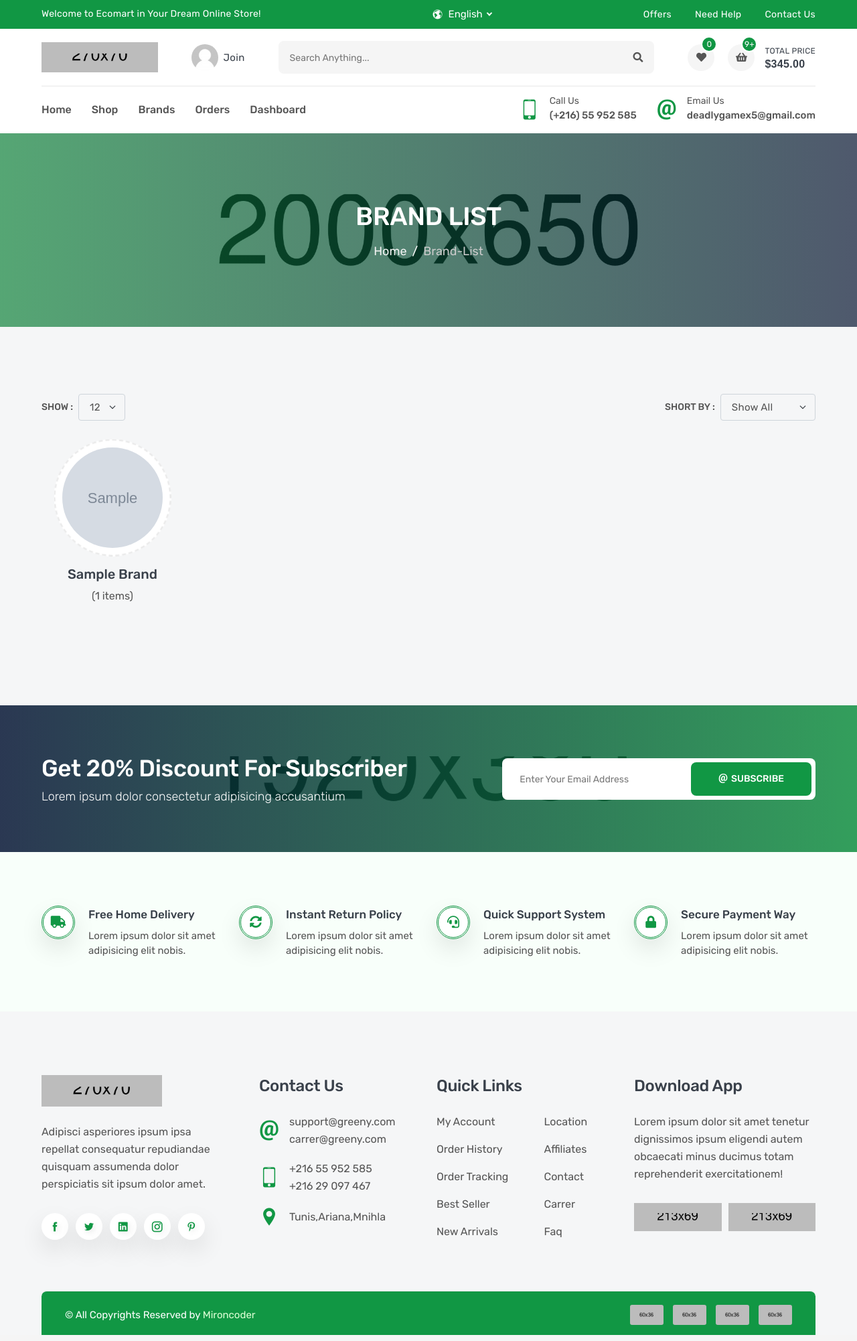
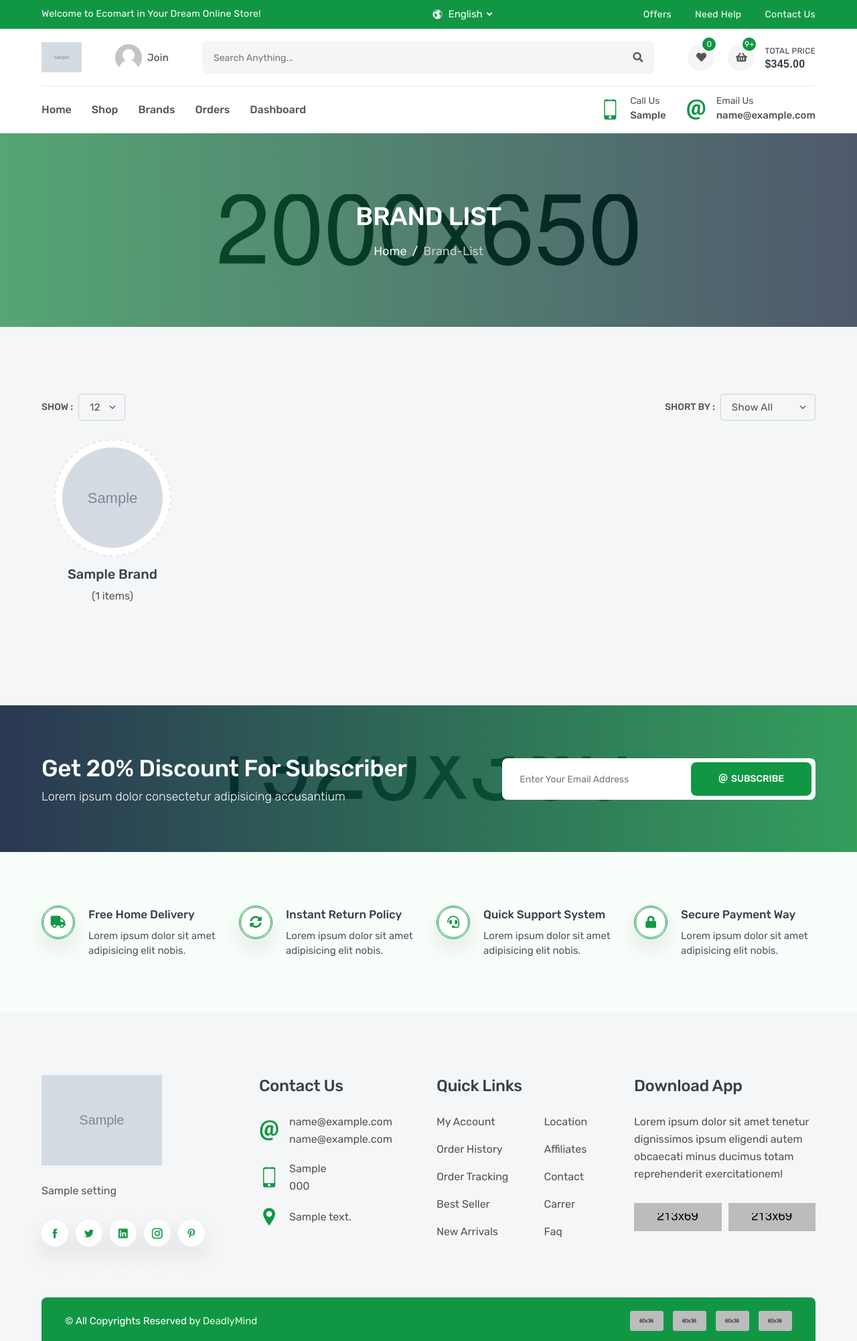
Before and after one commit to Deadlymind/Django-Ecommerce, a Django app: page /products/brands in a window 1280 px wide. Shown: the whole page at 67% size. Run offline with Django 5.2, Linux system fonts and the light colour scheme; tables that the repository leaves empty hold one stand-in row (values such as "Sample post"); grey boxes marked "Sample" are stand-in pictures; some libraries are stand-ins or nearby versions.

Commit message:
add settings_data context_processor

```diff
--- a/project/settings.py
+++ b/project/settings.py
@@ -95,6 +95,7 @@ TEMPLATES = [
                 'django.template.context_processors.request',
                 'django.contrib.auth.context_processors.auth',
                 'django.contrib.messages.context_processors.messages',
+                'settings.settings_context_processor.get_settings'
             ],
         },
     },
--- a/settings/models.py
+++ b/settings/models.py
@@ -16,6 +16,9 @@ class Settings(models.Model):
     ios_app = models.URLField(null=True, blank=True, verbose_name=_('iOS App URL'))
     facebook = models.URLField(null=True, blank=True, verbose_name=_('Facebook URL'))
     youtube = models.URLField(null=True, blank=True, verbose_name=_('YouTube URL'))
+    instagram = models.URLField(null=True, blank=True, verbose_name=_('Instagram URL'))
+    twitter = models.URLField(null=True, blank=True, verbose_name=_('Twitter URL'))
+
 
     def __str__(self):
         return self.name
--- /dev/null
+++ b/settings/settings_context_processor.py
@@ -0,0 +1,5 @@
+from .models import Settings
+
+def get_settings(request):
+    data = Settings.objects.last()
+    return {'settings_data': data}
--- a/templates/base.html
+++ b/templates/base.html
@@ -116,8 +116,8 @@
                         <button class="header-src"><i class="fas fa-search"></i></button>
                     </div>
 
-                    <a href="index.html" class="header-logo">
-                        <img src="images/logo.png" alt="logo">
+                    <a href="/" class="header-logo">
+                        <img src=" {{settings_data.logo.url}} " alt="logo">
                     </a>
                     <a href="login.html" class="header-widget" title="My Account">
                         <img src="images/user.png" alt="user">
@@ -184,14 +184,14 @@
                                     <i class="icofont-ui-touch-phone"></i>
                                     <p>
                                         <small>call us</small>
-                                        <span>(+216) 55 952 585</span>
+                                        <span>{{settings_data.call_us}}</span>
                                     </p>
                                 </div>
                                 <div class="navbar-info">
                                     <i class="icofont-ui-email"></i>
                                     <p>
                                         <small>email us</small>
-                                        <span>deadlygamex5@gmail.com</span>
+                                        <span>{{settings_data.email_us}}</span>
                                     </p>
                                 </div>
                             </div>
@@ -863,14 +863,14 @@
                     <div class="col-sm-6 col-xl-3">
                         <div class="footer-widget">
                             <a class="footer-logo" href="#">
-                                <img src="images/logo.png" alt="logo">
+                                <img src=" {{settings_data.logo.url}} " alt="logo">
                             </a>
-                            <p class="footer-desc">Adipisci asperiores ipsum ipsa repellat consequatur repudiandae quisquam assumenda dolor perspiciatis sit ipsum dolor amet.</p>
+                            <p class="footer-desc"> {{settings_data.subtitle}} </p>
                             <ul class="footer-social">
-                                <li><a class="icofont-facebook" href="#"></a></li>
-                                <li><a class="icofont-twitter" href="#"></a></li>
+                                <li><a class="icofont-facebook" href="{{ settings_data.facebook }}" onclick="window.open('{{ settings_data.facebook }}', '_blank'); return false;"></a></li>
+                                <li><a class="icofont-twitter" href="{{ settings_data.twitter }}" onclick="window.open('{{ settings_data.twitter }}', '_blank'); return false;"></a></li>
                                 <li><a class="icofont-linkedin" href="#"></a></li>
-                                <li><a class="icofont-instagram" href="#"></a></li>
+                                <li><a class="icofont-instagram" href="{{ settings_data.instagram }}" onclick="window.open('{{ settings_data.instagram }}', '_blank'); return false;"></a></li>
                                 <li><a class="icofont-pinterest" href="#"></a></li>
                             </ul>
                         </div>
@@ -882,20 +882,20 @@
                                 <li>
                                     <i class="icofont-ui-email"></i>
                                     <p>
-                                        <span>support@greeny.com</span>
-                                        <span>carrer@greeny.com</span>
+                                        <span> {{settings_data.email}} </span>
+                                        <span> {{settings_data.email_us}} </span>
                                     </p>
                                 </li>
                                 <li>
                                     <i class="icofont-ui-touch-phone"></i>
                                     <p>
-                                        <span>+216 55 952 585</span>
-                                        <span>+216 29 097 467</span>
+                                        <span>{{settings_data.call_us}}</span>
+                                        <span>{{settings_data.phones}}</span>
                                     </p>
                                 </li>
                                 <li>
                                     <i class="icofont-location-pin"></i>
-                                    <p>Tunis,Ariana,Mnihla</p>
+                                    <p> {{settings_data.address}} </p>
                                 </li>
                             </ul>
                         </div>
@@ -935,7 +935,7 @@
                 <div class="row">
                     <div class="col-12">
                         <div class="footer-bottom">
-                            <p class="footer-copytext">&copy;  All Copyrights Reserved by <a target="_blank" href="https://themeforest.net/user/mironcoder">Mironcoder</a></p>
+                            <p class="footer-copytext">&copy;  All Copyrights Reserved by <a target="_blank" href="https://www.facebook.com/Deadlymind.x/">DeadlyMind</a></p>
                             <div class="footer-card">
                                 <a href="#"><img src="images/payment/jpg/01.jpg" alt="payment"></a>
                                 <a href="#"><img src="images/payment/jpg/02.jpg" alt="payment"></a>
```
Also changed, not shown: media/settings/360_F_311875255_d57wDCwlZxdtOEwsnmXLHkV1r29i1R2U.jpg (added), settings/migrations/0003_settings_instagram.py (added), settings/migrations/0004_settings_twitter.py (added).
